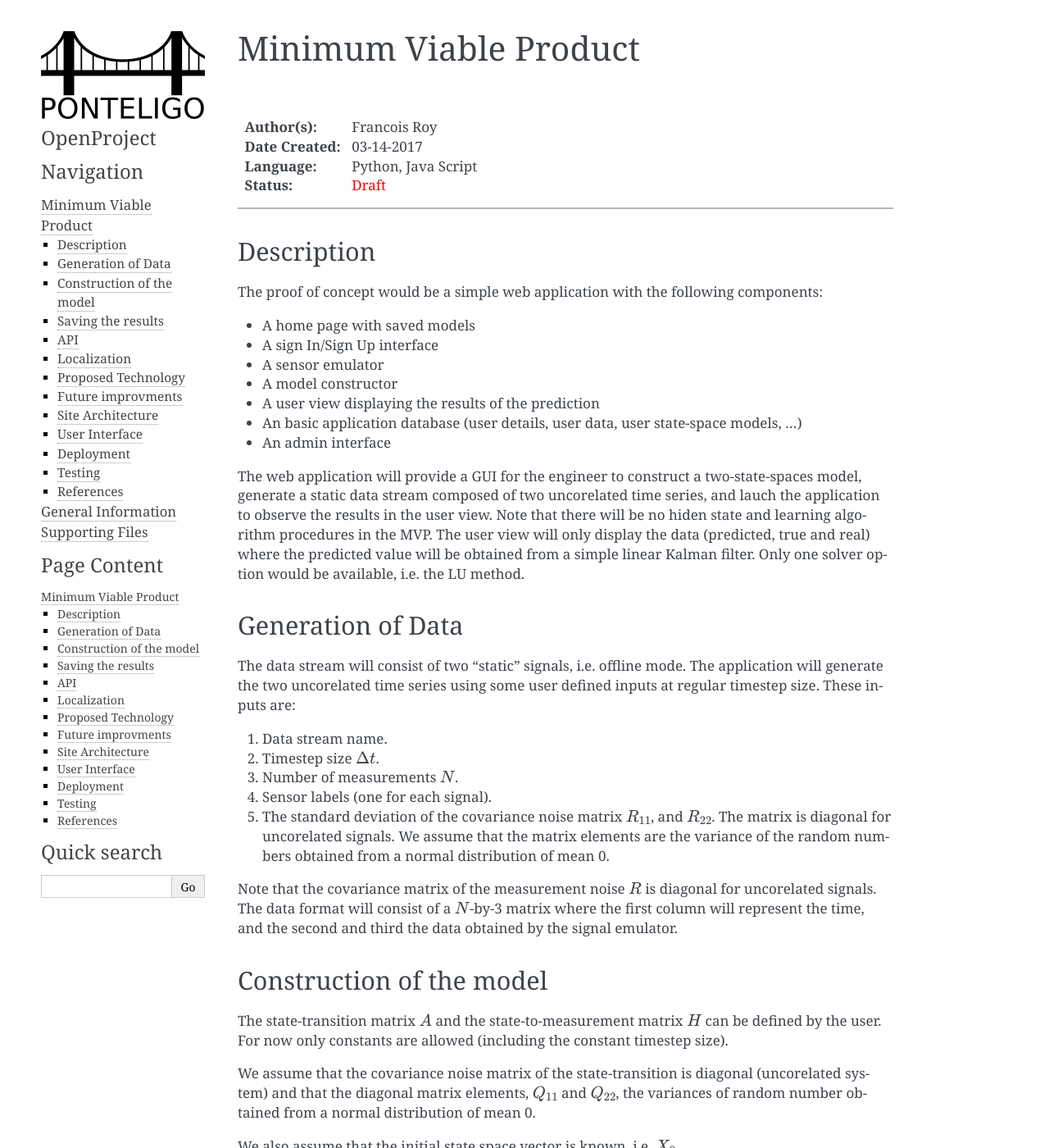
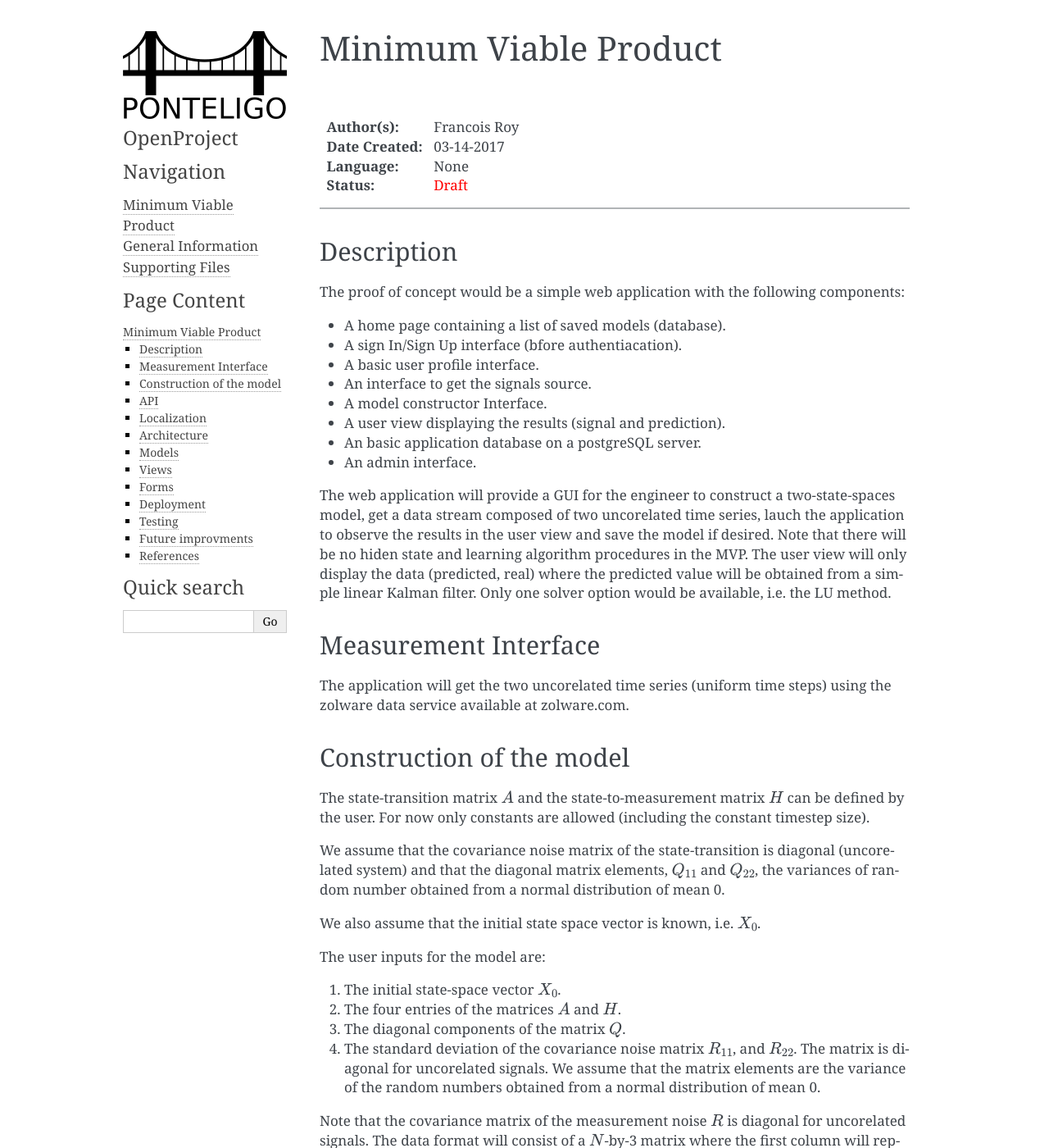
Before and after one commit to zolware/specsPonteligo, a Sphinx documentation site: the page built from doc/mvp.rst, in a window 1280 px wide and 1400 px high. Shown: the whole window at 82% size. Built offline with Sphinx 7.4.7, drawn with Linux system fonts in a browser that asks for light colours; some of the changed text lies outside the part shown.

```diff
--- a/doc/conf.py
+++ b/doc/conf.py
@@ -17,10 +17,6 @@ extensions = [
     'sphinx.ext.autodoc',
     'sphinx.ext.viewcode',
     'sphinx.ext.todo',
-    #'sphinx.ext.autosectionlabel',
-    #'bokeh.sphinxext.bokeh_plot',
-    #'bokeh.sphinxext.bokeh_autodoc',
-    #'bokeh.sphinxext.sitemap',
 ]
 
 numfig = True
@@ -73,7 +69,7 @@ language = None
 
 # List of patterns, relative to source directory, that match files and
 # directories to ignore when looking for source files.
-exclude_patterns = ['_build', 'Thumbs.db', '.DS_Store', 'conf.py']
+exclude_patterns = ['_build', 'Thumbs.db', '.DS_Store']
 
 # The reST default role (used for this markup: `text`) to use for all
 # documents.
@@ -114,7 +110,7 @@ html_theme = 'alabaster'
 # further.  For a list of options available for each theme, see the
 # documentation.
 html_theme_options = {'show_powered_by': False,
-                      'page_width': '1200px',
+                      'page_width': '1000px',
                       'fixed_sidebar': True}
 
 # Add any paths that contain custom themes here, relative to this directory.
--- a/doc/mvp.rst
+++ b/doc/mvp.rst
@@ -11,7 +11,7 @@ Minimum Viable Product
 
 :Date Created: 03-14-2017
 
-:Language: Python, Java Script
+:Language: None
 
 :Status: :red:`Draft`
 
@@ -22,28 +22,22 @@ Description
 
 The proof of concept would be a simple web application with the following components:
 
-- A home page with saved models
-- A sign In/Sign Up interface
-- A sensor emulator
-- A model constructor
-- A user view displaying the results of the prediction
-- An basic application database (user details, user data, user state-space models, ...)
-- An admin interface
+- A home page containing a list of saved models (database).
+- A sign In/Sign Up interface (bfore authentiacation).
+- A basic user profile interface.
+- An interface to get the signals source.
+- A model constructor Interface.
+- A user view displaying the results (signal and prediction).
+- An basic application database on a postgreSQL server.
+- An admin interface.
 
-The web application will provide a GUI for the engineer to construct a two-state-spaces model, generate a static data stream composed of two uncorelated time series, and lauch the application to observe the results in the user view. Note that there will be no hiden state and learning algorithm procedures in the MVP. The user view will only display the data (predicted, true and real) where the predicted value will be obtained from a simple linear Kalman filter. Only one solver option would be available, i.e. the LU method.
+The web application will provide a GUI for the engineer to construct a two-state-spaces model, get a data stream composed of two uncorelated time series, lauch the application to observe the results in the user view and save the model if desired. Note that there will be no hiden state and learning algorithm procedures in the MVP. The user view will only display the data (predicted, real) where the predicted value will be obtained from a simple linear Kalman filter. Only one solver option would be available, i.e. the LU method.
 
-Generation of Data
-------------------
 
-The data stream will consist of two "static" signals, i.e. offline mode. The application will generate the two uncorelated time series using some user defined inputs at regular timestep size. These inputs are:
+Measurement Interface
+---------------------
 
-1. Data stream name.
-2. Timestep size :math:`\Delta t`.
-3. Number of measurements :math:`N`.
-4. Sensor labels (one for each signal).
-5. The standard deviation of the covariance noise matrix :math:`R_{11}`, and :math:`R_{22}`. The matrix is diagonal for uncorelated signals. We assume that the matrix elements are the variance of the random numbers obtained from a normal distribution of mean 0.
-
-Note that the covariance matrix of the measurement noise :math:`R` is diagonal for uncorelated signals. The data format will consist of a :math:`N`-by-3 matrix where the first column will represent the time, and the second and third the data obtained by the signal emulator.
+The application will get the two uncorelated time series (uniform time steps) using the zolware data service available at zolware.com.
 
 
 Construction of the model
@@ -60,18 +54,15 @@ The user inputs for the model are:
 1. The initial state-space vector :math:`X_0`.
 2. The four entries of the matrices :math:`A` and :math:`H`.
 3. The diagonal components of the matrix :math:`Q`.
+4. The standard deviation of the covariance noise matrix :math:`R_{11}`, and :math:`R_{22}`. The matrix is diagonal for uncorelated signals. We assume that the matrix elements are the variance of the random numbers obtained from a normal distribution of mean 0.
 
-
-Saving the results
-------------------
-
-The result and user parameters can be saved in the application database for future use (django model).
+Note that the covariance matrix of the measurement noise :math:`R` is diagonal for uncorelated signals. The data format will consist of a :math:`N`-by-3 matrix where the first column will represent the time, and the second and third the data obtained by the signal emulator.
 
 
 API
 ---
 
-The zolware package will be cloned from the GitHub repository and installed on the server using setuptools. The Python API will provide simple classes for the application.
+The zolware package will be cloned from the GitHub repository and installed on the ponteligo server using setuptools. The Python API will provide simple classes for the application.
 
 
 Localization
@@ -80,44 +71,20 @@ Localization
 The web application must be in French and in English.
 
 
-Proposed Technology
--------------------
+Architecture
+------------
 
-- Coding languages: Python and javascript (user interface)
-- Back-end Framework: `Django <https://www.djangoproject.com>`_
-- Web Servers: `Nginx <https://nginx.org/en/>`_
-- WSGI Server: `Gunicorn <http://gunicorn.org>`_
-- Hosting: `Heroku <https://www.heroku.com>`_ hobby account ($7/month)
-- Storage: `Amazon S3 <https://aws.amazon.com/s3/>`_
-- Templating: `Jinja2 <http://jinja.pocoo.org>`_
-- Front-end Framework: `Bootstrap <http://getbootstrap.com>`_
-- Email backend: `mailgun <https://www.mailgun.com>`_
-- Database: `postgresql <https://www.postgresql.org>`_
-- Unit Testing: `pytest <http://doc.pytest.org/en/latest/>`_ and `tox <https://tox.readthedocs.io/en/latest/>`_
-- Integration testing: `selenium <http://www.seleniumhq.org>`_ + `phantomJS <http://phantomjs.org>`_
-- Continuous integration: `Travis CI <https://travis-ci.org>`_
-- Code coverage: `codecov <https://codecov.io>`_
-- SSL certificate: `DigiCert <https://www.digicert.com>`_ or another competitor.
-- Embedded Python figures: `Bokeh <http://bokeh.pydata.org/en/latest/>`_
+A good template to begin with is `Cookiecutter <https://github.com/pydanny/cookiecutter-django>`_.
+
+.. todo::
+   Diagram using graphviz.
 
 
-Future improvments
-------------------
+Models
+------
 
-- Connection to the data server -- see `Database Service <https://zolware.github.io/specsZolware/database/index.html>`_ for direct data access (streaming or static).
-- Add more information on the sensors: type, location, units...
-- Add unknown parameters (parameters to be learned) to the models.
-- Add different learning algorithms, for instance the Maximum Likelihood Estimate (MLE).
-- Add different smoothing techniques.
-- Add other variation of the Kalman filter (Extended, unscent, switching)
-- Add other solving methods, e.g. UD filter, Square-root filter.
-- Add a bayesian network visualization tool.
-- Support for varying time-step size.
-- Switch to Amazon EC2?
-
-
-Site Architecture
------------------
+Views
+-----
 
 .. figure:: ../images/mvp_architecture.svg
     :name: f_architecture
@@ -129,36 +96,14 @@ Site Architecture
 
     Schematics of the link between the components (views) of the application.
 
-User Interface
---------------
 
-Here are some basic screenshots
-
-.. figure:: ../images/mvp_signIn.png
-    :name: f_signin
-    :width: 775px
-    :align: center
-    :height: 600px
-    :alt: alternate text
-    :figclass: align-center
-
-    The ``Sign In`` page is the default page for the first visit on www.ponteligo.com.
-
-.. figure:: ../images/mvp_signUp.png
-    :name: f_signup
-    :width: 775px
-    :align: center
-    :height: 600px
-    :alt: alternate text
-    :figclass: align-center
-
-    The ``Sign Up`` page uses email validation to register a new user. A basic Mailgun account include 10,000 free emails every month.
-
+Forms
+-----
 
 Deployment
 ----------
 
-Follow best practices presented in [Roy2015]_. A good template to begin with is `Cookiecutter <https://github.com/pydanny/cookiecutter-django>`_.
+Follow best practices presented in [Roy2015]_.
 
 
 Testing
@@ -166,6 +111,19 @@ Testing
 
 Compare with the estimation velocity from position example presented in [Phil2010]_
 
+Future improvments
+------------------
+
+- Add more information on the sensors: type, location, units...
+- Add unknown parameters (parameters to be learned) to the models.
+- Add different learning algorithms, for instance the Maximum Likelihood Estimate (MLE).
+- Add different smoothing techniques.
+- Add other variation of the Kalman filter (Extended, unscent, switching)
+- Add other solving methods, e.g. UD filter, Square-root filter.
+- Add a bayesian network visualization tool.
+- Support for varying time-step size.
+- Switch to Amazon EC2?
+
 References
 ----------
 
```
Also changed, not shown: doc/index.rst (+4 -4 lines).
